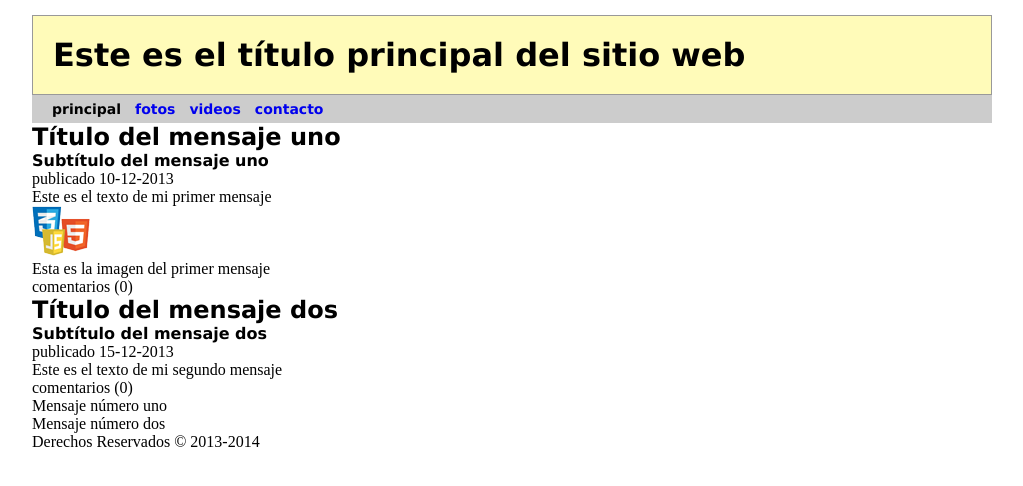
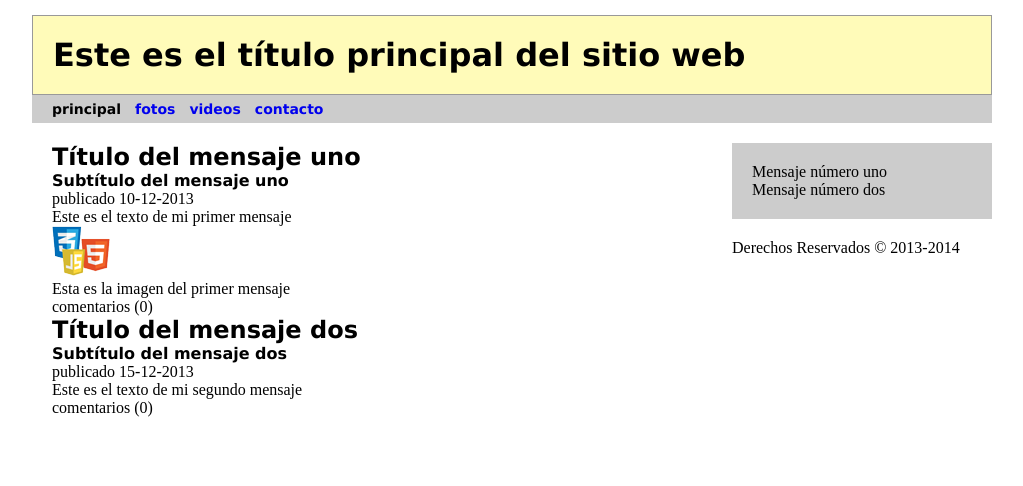
Before and after one commit to amiguetes/lmsgi-blog, a plain HTML site: page index.html in a window 1280 px wide. Shown: the whole page, without its empty margins (128-1151 px from the left). Drawn offline with Linux system fonts and the light colour scheme.

Commit message:
Implementado el formato de float left  de esta forma el panel de contenido y el de aside se muestran uno al lado del otro closes #7

```diff
--- a/css/estilos.css
+++ b/css/estilos.css
@@ -45,3 +45,10 @@ body { text-align: center; }
 */
 #nav a { text-decoration:none; }
 #nav a:hover { color: white; }
+
+/*
+    Se establece el ancho del contenido en 100% y se establece un color de fondo y un borde.
+    Esto se hace para que el contenido se extienda por toda la página y sea más fácil de ver.
+*/
+#content { float: left; width: 660px; margin: 20px; }
+#aside { float: left; width: 220px; margin: 20px 0px; padding: 20px; background: #CCCCCC; }
```
